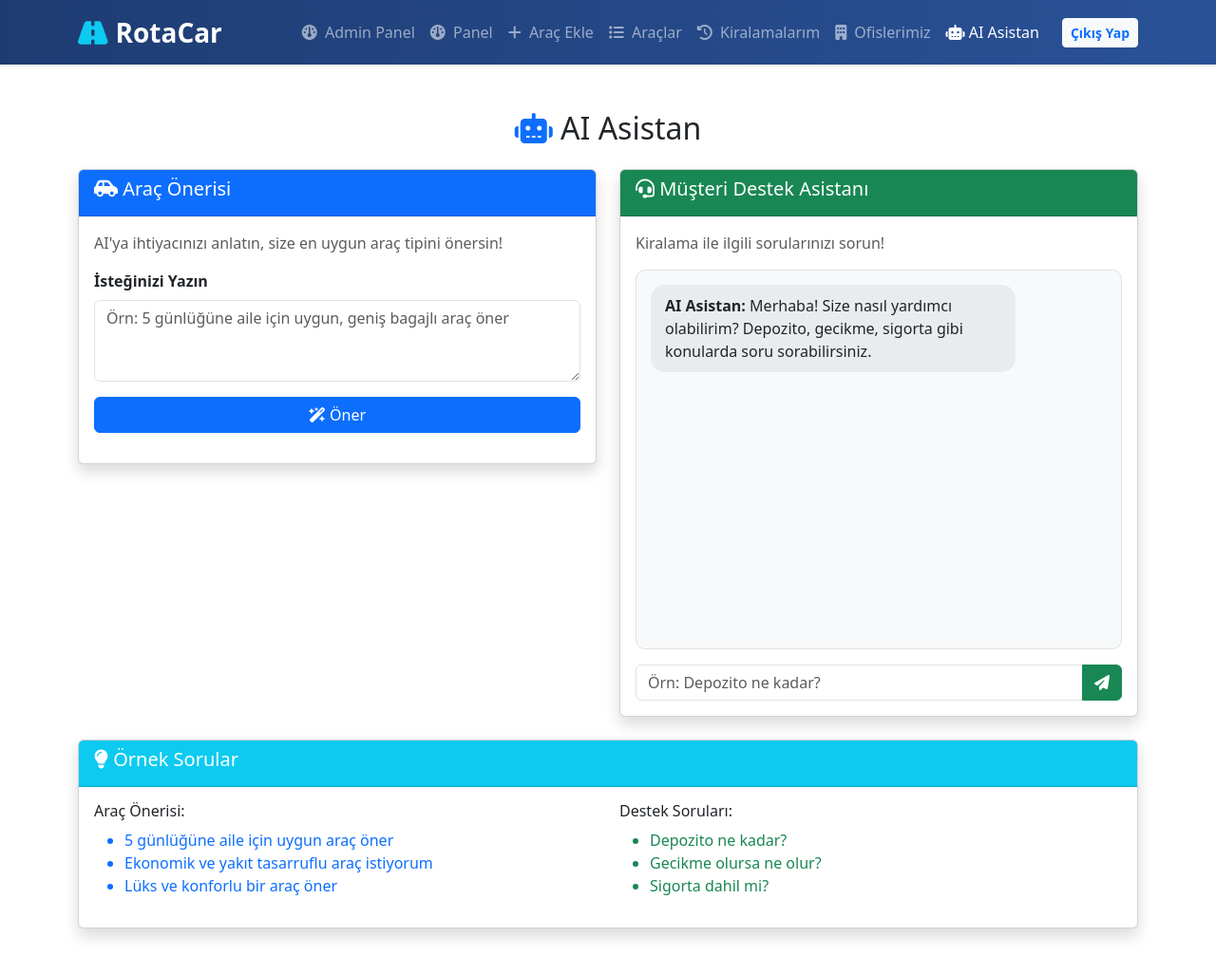
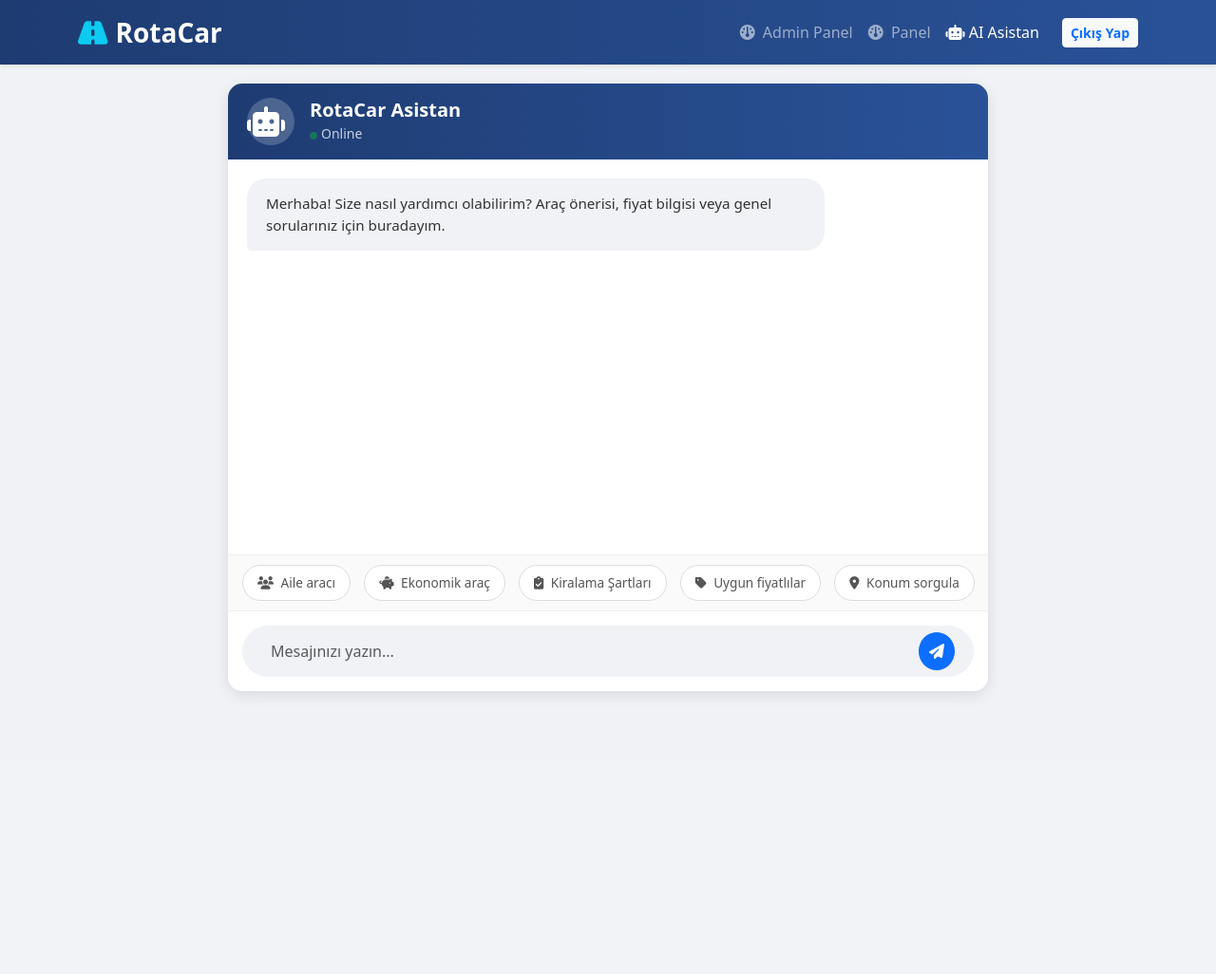
Before and after one commit to Beratcan-Polat/arac-kiralama, a Python web app: template src/main/resources/templates/ai-asistan.html in a window 1280 px wide. Shown: the whole page at 95% size. After the commit the page ends 734 px from the top, so only its background shows below. Run offline with Jinja, Linux system fonts and the light colour scheme; the template is opened without the code that fills it, so the values that code supplies are empty.

Commit message:
Feat: Redesign Web AI Assistant Page

```diff
--- a/src/main/resources/templates/ai-asistan.html
+++ b/src/main/resources/templates/ai-asistan.html
@@ -8,54 +8,151 @@
     <link href="https://cdn.jsdelivr.net/npm/bootstrap@5.3.0/dist/css/bootstrap.min.css" rel="stylesheet">
     <link rel="stylesheet" href="https://cdnjs.cloudflare.com/ajax/libs/font-awesome/6.4.0/css/all.min.css">
     <style>
-        .chat-container {
-            height: 400px;
+        body {
+            background-color: #f0f2f5;
+        }
+
+        .chat-card {
+            max-width: 800px;
+            margin: 20px auto;
+            border-radius: 15px;
+            overflow: hidden;
+            border: none;
+            box-shadow: 0 4px 15px rgba(0, 0, 0, 0.1);
+            height: 80vh;
+            display: flex;
+            flex-direction: column;
+        }
+
+        .chat-header {
+            background: linear-gradient(90deg, #1e3c72 0%, #2a5298 100%);
+            color: white;
+            padding: 15px 20px;
+            display: flex;
+            align-items: center;
+        }
+
+        .chat-body {
+            flex: 1;
+            background-color: #fff;
+            padding: 20px;
             overflow-y: auto;
-            border: 1px solid #dee2e6;
-            border-radius: 10px;
-            padding: 15px;
-            background-color: #f8f9fa;
+            display: flex;
+            flex-direction: column;
         }
 
         .chat-message {
-            margin-bottom: 15px;
-            padding: 10px 15px;
-            border-radius: 15px;
+            margin-bottom: 20px;
+            padding: 15px 20px;
+            border-radius: 20px;
             max-width: 80%;
+            position: relative;
+            line-height: 1.5;
+            font-size: 0.95rem;
+            animation: fadeIn 0.3s ease;
+        }
+
+        @keyframes fadeIn {
+            from { opacity: 0; transform: translateY(10px); }
+            to { opacity: 1; transform: translateY(0); }
+        }
+
+        .ai-message {
+            background-color: #f0f2f5;
+            color: #333;
+            border-bottom-left-radius: 5px;
+            align-self: flex-start;
         }
 
         .user-message {
             background-color: #007bff;
             color: white;
-            margin-left: auto;
-            text-align: right;
+            border-bottom-right-radius: 5px;
+            align-self: flex-end;
+            box-shadow: 0 2px 5px rgba(0,123,255,0.2);
         }
 
-        .ai-message {
-            background-color: #e9ecef;
-            color: #212529;
+        .chat-footer {
+            background-color: #fff;
+            padding: 15px;
+            border-top: 1px solid #eee;
         }
 
-        .loading {
-            display: inline-block;
-            width: 20px;
-            height: 20px;
-            border: 3px solid rgba(0, 0, 0, .1);
-            border-radius: 50%;
-            border-top-color: #007bff;
-            animation: spin 1s ease-in-out infinite;
+        .suggestion-chips {
+            padding: 10px 15px;
+            background-color: #fafafa;
+            border-top: 1px solid #eee;
+            overflow-x: auto;
+            white-space: nowrap;
+            /* Scrollbar gizleme */
+            -ms-overflow-style: none;
+            scrollbar-width: none;
         }
 
-        @keyframes spin {
-            to {
-                transform: rotate(360deg);
-            }
+        .suggestion-chips::-webkit-scrollbar {
+            display: none;
+        }
+
+        .chip {
+            display: inline-block;
+            background-color: white;
+            border: 1px solid #ddd;
+            border-radius: 20px;
+            padding: 8px 15px;
+            margin-right: 10px;
+            font-size: 0.85rem;
+            color: #555;
+            cursor: pointer;
+            transition: all 0.2s;
+        }
+
+        .chip:hover {
+            background-color: #e9ecef;
+            border-color: #ccc;
+        }
+
+        .input-box {
+            background-color: #f0f2f5;
+            border-radius: 30px;
+            padding: 5px 20px;
+            display: flex;
+            align-items: center;
+        }
+
+        .input-box input {
+            border: none;
+            background: transparent;
+            box-shadow: none;
+            padding: 10px;
+        }
+
+        .input-box input:focus {
+            outline: none;
+            box-shadow: none;
+        }
+
+        .loading-dots span {
+            display: inline-block;
+            width: 8px;
+            height: 8px;
+            border-radius: 50%;
+            background-color: #aaa;
+            margin: 0 2px;
+            animation: bounce 1.4s infinite ease-in-out both;
+        }
+
+        .loading-dots span:nth-child(1) { animation-delay: -0.32s; }
+        .loading-dots span:nth-child(2) { animation-delay: -0.16s; }
+
+        @keyframes bounce {
+            0%, 80%, 100% { transform: scale(0); }
+            40% { transform: scale(1); }
         }
     </style>
 </head>
 
 <body>
-    <!-- Navbar -->
+
     <!-- Navbar -->
     <nav class="navbar navbar-expand-lg navbar-dark bg-dark shadow-sm"
         style="background: linear-gradient(90deg, #1e3c72 0%, #2a5298 100%);">
@@ -68,28 +165,11 @@
             </button>
             <div class="collapse navbar-collapse" id="navbarNav">
                 <ul class="navbar-nav ms-auto align-items-center">
-
-                    <li class="nav-item" sec:authorize="hasRole('ADMIN')">
-                        <a class="nav-link" href="/admin/panel"><i class="fa-solid fa-gauge me-1"></i> Admin
-                            Panel</a>
+                     <li class="nav-item" sec:authorize="hasRole('ADMIN')">
+                        <a class="nav-link" href="/admin/panel"><i class="fa-solid fa-gauge me-1"></i> Admin Panel</a>
                     </li>
                     <li class="nav-item" sec:authorize="hasRole('PERSONEL')">
-                        <a class="nav-link" href="/personel/panel"><i class="fa-solid fa-gauge me-1"></i>
-                            Panel</a>
-                    </li>
-                    <li class="nav-item" sec:authorize="hasAnyRole('ADMIN', 'PERSONEL')">
-                        <a class="nav-link" href="/arac-ekle"><i class="fa-solid fa-plus me-1"></i> Araç Ekle</a>
-                    </li>
-
-                    <li class="nav-item" sec:authorize="!hasAnyRole('ADMIN', 'PERSONEL')">
-                        <a class="nav-link" href="/araclar"><i class="fa-solid fa-list me-1"></i> Araçlar</a>
-                    </li>
-                    <li class="nav-item" sec:authorize="!hasAnyRole('ADMIN', 'PERSONEL')">
-                        <a class="nav-link" href="/kiralamalarim"><i class="fa-solid fa-clock-rotate-left me-1"></i>
-                            Kiralamalarım</a>
-                    </li>
-                    <li class="nav-item" sec:authorize="!hasAnyRole('ADMIN', 'PERSONEL')">
-                        <a class="nav-link" href="/ofisler"><i class="fa-solid fa-building me-1"></i> Ofislerimiz</a>
+                        <a class="nav-link" href="/personel/panel"><i class="fa-solid fa-gauge me-1"></i> Panel</a>
                     </li>
                     <li class="nav-item">
                         <a class="nav-link active" href="/ai-asistan">
@@ -104,192 +184,133 @@
         </div>
     </nav>
 
-    <div class="container my-5">
-        <h2 class="text-center mb-4">
-            <i class="fa-solid fa-robot text-primary"></i> AI Asistan
-        </h2>
-
-        <div class="row">
-            <!-- Araç Önerisi -->
-            <div class="col-md-6 mb-4">
-                <div class="card shadow">
-                    <div class="card-header bg-primary text-white">
-                        <h5><i class="fa-solid fa-car-side"></i> Araç Önerisi</h5>
+    <div class="container-fluid p-0">
+        <div class="chat-card">
+            <div class="chat-header">
+                <div class="me-3">
+                    <div style="width: 50px; height: 50px; background: rgba(255,255,255,0.2); border-radius: 50%; display: flex; align-items: center; justifyContent: center;">
+                         <i class="fa-solid fa-robot fa-2x"></i>
                     </div>
-                    <div class="card-body">
-                        <p class="text-muted">AI'ya ihtiyacınızı anlatın, size en uygun araç tipini önersin!</p>
-                        <div class="mb-3">
-                            <label class="form-label fw-bold">İsteğinizi Yazın</label>
-                            <textarea id="oneriIstegi" class="form-control" rows="3"
-                                placeholder="Örn: 5 günlüğüne aile için uygun, geniş bagajlı araç öner"></textarea>
-                        </div>
-                        <button onclick="aracOner()" class="btn btn-primary w-100">
-                            <i class="fa-solid fa-wand-magic-sparkles"></i> Öner
-                        </button>
-                        <div id="oneriSonuc" class="mt-3"></div>
-                    </div>
+                </div>
+                <div>
+                    <h5 class="mb-0 fw-bold">RotaCar Asistan</h5>
+                    <small class="opacity-75"><i class="fa-solid fa-circle text-success me-1" style="font-size: 8px;"></i>Online</small>
                 </div>
             </div>
 
-            <!-- Müşteri Destek Asistanı -->
-            <div class="col-md-6 mb-4">
-                <div class="card shadow">
-                    <div class="card-header bg-success text-white">
-                        <h5><i class="fa-solid fa-headset"></i> Müşteri Destek Asistanı</h5>
-                    </div>
-                    <div class="card-body">
-                        <p class="text-muted">Kiralama ile ilgili sorularınızı sorun!</p>
-                        <div class="chat-container" id="chatMesajlari">
-                            <div class="ai-message chat-message">
-                                <strong>AI Asistan:</strong> Merhaba! Size nasıl yardımcı olabilirim? Depozito, gecikme,
-                                sigorta gibi konularda soru sorabilirsiniz.
-                            </div>
-                        </div>
-                        <div class="input-group mt-3">
-                            <input type="text" id="destekSorusu" class="form-control"
-                                placeholder="Örn: Depozito ne kadar?" onkeypress="if(event.key==='Enter') soruSor()">
-                            <button class="btn btn-success" onclick="soruSor()">
-                                <i class="fa-solid fa-paper-plane"></i>
-                            </button>
-                        </div>
-                    </div>
+            <div class="chat-body" id="chatMesajlari">
+                <!-- Karşılama Mesajı -->
+                <div class="chat-message ai-message">
+                    Merhaba! Size nasıl yardımcı olabilirim? Araç önerisi, fiyat bilgisi veya genel sorularınız için buradayım.
                 </div>
             </div>
-        </div>
 
-        <!-- Örnek Sorular -->
-        <div class="card shadow">
-            <div class="card-header bg-info text-white">
-                <h5><i class="fa-solid fa-lightbulb"></i> Örnek Sorular</h5>
+            <!-- Örnek Sorular -->
+            <div class="suggestion-chips" id="ornekSorular">
+                <div class="chip" onclick="mesajGonder('Aile için geniş bagajlı araç öner')">
+                    <i class="fa-solid fa-users me-1"></i> Aile aracı
+                </div>
+                <div class="chip" onclick="mesajGonder('En ekonomik dizel araç hangisi?')">
+                    <i class="fa-solid fa-piggy-bank me-1"></i> Ekonomik araç
+                </div>
+                <div class="chip" onclick="mesajGonder('Depozito ve sigorta şartları neler?')">
+                    <i class="fa-solid fa-clipboard-check me-1"></i> Kiralama Şartları
+                </div>
+                <div class="chip" onclick="mesajGonder('Günlük 1000 TL altı araçlar')">
+                    <i class="fa-solid fa-tag me-1"></i> Uygun fiyatlılar
+                </div>
+                <div class="chip" onclick="mesajGonder('İzmir havalimanında araç var mı?')">
+                    <i class="fa-solid fa-location-dot me-1"></i> Konum sorgula
+                </div>
             </div>
-            <div class="card-body">
-                <div class="row">
-                    <div class="col-md-6">
-                        <h6>Araç Önerisi:</h6>
-                        <ul>
-                            <li onclick="document.getElementById('oneriIstegi').value='5 günlüğüne aile için uygun araç öner'; aracOner()"
-                                style="cursor:pointer" class="text-primary">5 günlüğüne aile için uygun araç öner</li>
-                            <li onclick="document.getElementById('oneriIstegi').value='Ekonomik ve yakıt tasarruflu araç istiyorum'; aracOner()"
-                                style="cursor:pointer" class="text-primary">Ekonomik ve yakıt tasarruflu araç istiyorum
-                            </li>
-                            <li onclick="document.getElementById('oneriIstegi').value='Lüks ve konforlu bir araç öner'; aracOner()"
-                                style="cursor:pointer" class="text-primary">Lüks ve konforlu bir araç öner</li>
-                        </ul>
-                    </div>
-                    <div class="col-md-6">
-                        <h6>Destek Soruları:</h6>
-                        <ul>
-                            <li onclick="document.getElementById('destekSorusu').value='Depozito ne kadar?'; soruSor()"
-                                style="cursor:pointer" class="text-success">Depozito ne kadar?</li>
-                            <li onclick="document.getElementById('destekSorusu').value='Gecikme olursa ne olur?'; soruSor()"
-                                style="cursor:pointer" class="text-success">Gecikme olursa ne olur?</li>
-                            <li onclick="document.getElementById('destekSorusu').value='Sigorta dahil mi?'; soruSor()"
-                                style="cursor:pointer" class="text-success">Sigorta dahil mi?</li>
-                        </ul>
-                    </div>
+
+            <div class="chat-footer">
+                <div class="input-box">
+                    <input type="text" id="mesajInput" class="form-control" placeholder="Mesajınızı yazın..." onkeypress="if(event.key==='Enter') mesajGonder()">
+                    <button class="btn btn-primary rounded-circle" style="width: 40px; height: 40px; padding: 0; display: flex; align-items: center; justify-content: center;" onclick="mesajGonder()">
+                        <i class="fa-solid fa-paper-plane"></i>
+                    </button>
                 </div>
             </div>
         </div>
     </div>
 
     <script src="https://cdn.jsdelivr.net/npm/bootstrap@5.3.0/dist/js/bootstrap.bundle.min.js"></script>
+    <script>
+        async function mesajGonder(ozelMesaj = null) {
+            const input = document.getElementById('mesajInput');
+            const chatDiv = document.getElementById('chatMesajlari');
+            const mesaj = ozelMesaj || input.value.trim();
 
-    <script>
-        // Araç Önerisi
-        async function aracOner() {
-            const istekInput = document.getElementById('oneriIstegi');
-            const sonucDiv = document.getElementById('oneriSonuc');
-            const istek = istekInput.value.trim();
+            if (!mesaj) return;
 
-            if (!istek) {
-                sonucDiv.innerHTML = '<div class="alert alert-warning">Lütfen bir istek yazın!</div>';
-                return;
-            }
+            // Kullanıcı Mesajı
+            chatDiv.innerHTML += `
+                <div class="chat-message user-message">
+                    ${mesaj}
+                </div>
+            `;
 
-            // Loading göster
-            sonucDiv.innerHTML = '<div class="text-center"><div class="loading"></div> AI düşünüyor...</div>';
+            if (!ozelMesaj) input.value = '';
+            scrollBottom();
+
+            // Loading
+            const loadingId = 'loading-' + Date.now();
+            chatDiv.innerHTML += `
+                <div class="chat-message ai-message" id="${loadingId}">
+                    <div class="loading-dots"><span></span><span></span><span></span></div>
+                </div>
+            `;
+            scrollBottom();
 
             try {
-                const response = await fetch('/api/ai/oner', {
+                // Tek endpoint kullanıyoruz: /api/ai/destek
+                // Backend'deki prompt genel olduğu için hem öneri hem destek sorularına cevap verebilir.
+                const response = await fetch('/api/ai/destek', {
                     method: 'POST',
                     headers: { 'Content-Type': 'application/json' },
-                    body: JSON.stringify({ istek: istek })
+                    body: JSON.stringify({ soru: mesaj })
                 });
 
                 const data = await response.json();
 
+                // Loading kaldır
+                document.getElementById(loadingId).remove();
+
                 if (response.ok) {
-                    sonucDiv.innerHTML = `
-                        <div class="alert alert-success">
-                            <strong><i class="fa-solid fa-robot"></i> AI Önerisi:</strong><br>
-                            ${data.oneri.replace(/\n/g, '<br>')}
+                    // AI Yanıtı (Markdown benzeri basit formatı HTML'e çevirebiliriz gerekirse)
+                    // Şimdilik sadece satır sonlarını <br> yapalım
+                    const formattedResponse = data.cevap.replace(/\n/g, '<br>');
+
+                    chatDiv.innerHTML += `
+                        <div class="chat-message ai-message">
+                            ${formattedResponse}
                         </div>
                     `;
                 } else {
-                    sonucDiv.innerHTML = `<div class="alert alert-danger">Hata: ${data.hata || 'API hatası'}</div>`;
+                    chatDiv.innerHTML += `
+                        <div class="chat-message ai-message text-danger">
+                            Üzgünüm, bir hata oluştu: ${data.hata || 'Sunucu hatası'}
+                        </div>
+                    `;
                 }
+
             } catch (error) {
-                sonucDiv.innerHTML = `<div class="alert alert-danger">Bağlantı hatası: ${error.message}</div>`;
+                document.getElementById(loadingId).remove();
+                chatDiv.innerHTML += `
+                    <div class="chat-message ai-message text-danger">
+                        Bağlantı hatası oluştu. Lütfen internetinizi kontrol edin.
+                    </div>
+                `;
             }
+
+            scrollBottom();
         }
 
-        // Destek Sorusu
-        async function soruSor() {
-            const soruInput = document.getElementById('destekSorusu');
+        function scrollBottom() {
             const chatDiv = document.getElementById('chatMesajlari');
-            const soru = soruInput.value.trim();
-
-            if (!soru) return;
-
-            // Kullanıcı mesajını ekle
-            const userMsg = document.createElement('div');
-            userMsg.className = 'chat-message user-message';
-            userMsg.innerHTML = `<strong>Siz:</strong> ${soru}`;
-            chatDiv.appendChild(userMsg);
-
-            // Input'u temizle
-            soruInput.value = '';
-
-            // Loading ekle
-            const loadingMsg = document.createElement('div');
-            loadingMsg.className = 'chat-message ai-message';
-            loadingMsg.innerHTML = '<div class="loading"></div> AI düşünüyor...';
-            chatDiv.appendChild(loadingMsg);
             chatDiv.scrollTop = chatDiv.scrollHeight;
-
-            try {
-                const response = await fetch('/api/ai/destek', {
-                    method: 'POST',
-                    headers: { 'Content-Type': 'application/json' },
-                    body: JSON.stringify({ soru: soru })
-                });
-
-                const data = await response.json();
-
-                // Loading'i kaldır
-                loadingMsg.remove();
-
-                // AI cevabını ekle
-                const aiMsg = document.createElement('div');
-                aiMsg.className = 'chat-message ai-message';
-                if (response.ok) {
-                    aiMsg.innerHTML = `<strong>AI Asistan:</strong> ${data.cevap.replace(/\n/g, '<br>')}`;
-                } else {
-                    aiMsg.innerHTML = `<strong>Hata:</strong> ${data.hata || 'API hatası'}`;
-                }
-                chatDiv.appendChild(aiMsg);
-                chatDiv.scrollTop = chatDiv.scrollHeight;
-
-            } catch (error) {
-                loadingMsg.remove();
-                const errorMsg = document.createElement('div');
-                errorMsg.className = 'chat-message ai-message';
-                errorMsg.innerHTML = `<strong>Hata:</strong> ${error.message}`;
-                chatDiv.appendChild(errorMsg);
-                chatDiv.scrollTop = chatDiv.scrollHeight;
-            }
         }
     </script>
 </body>
-
 </html>
```
Also changed, not shown: 1 other file.
